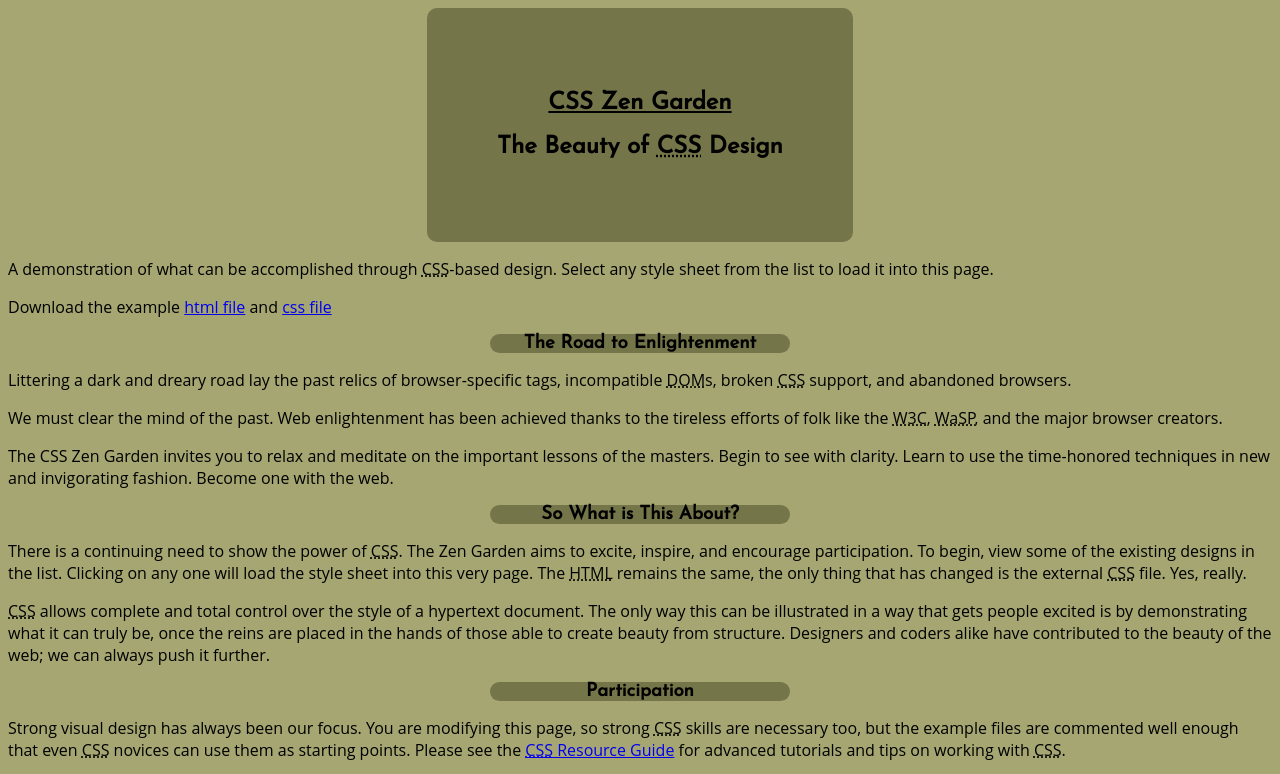
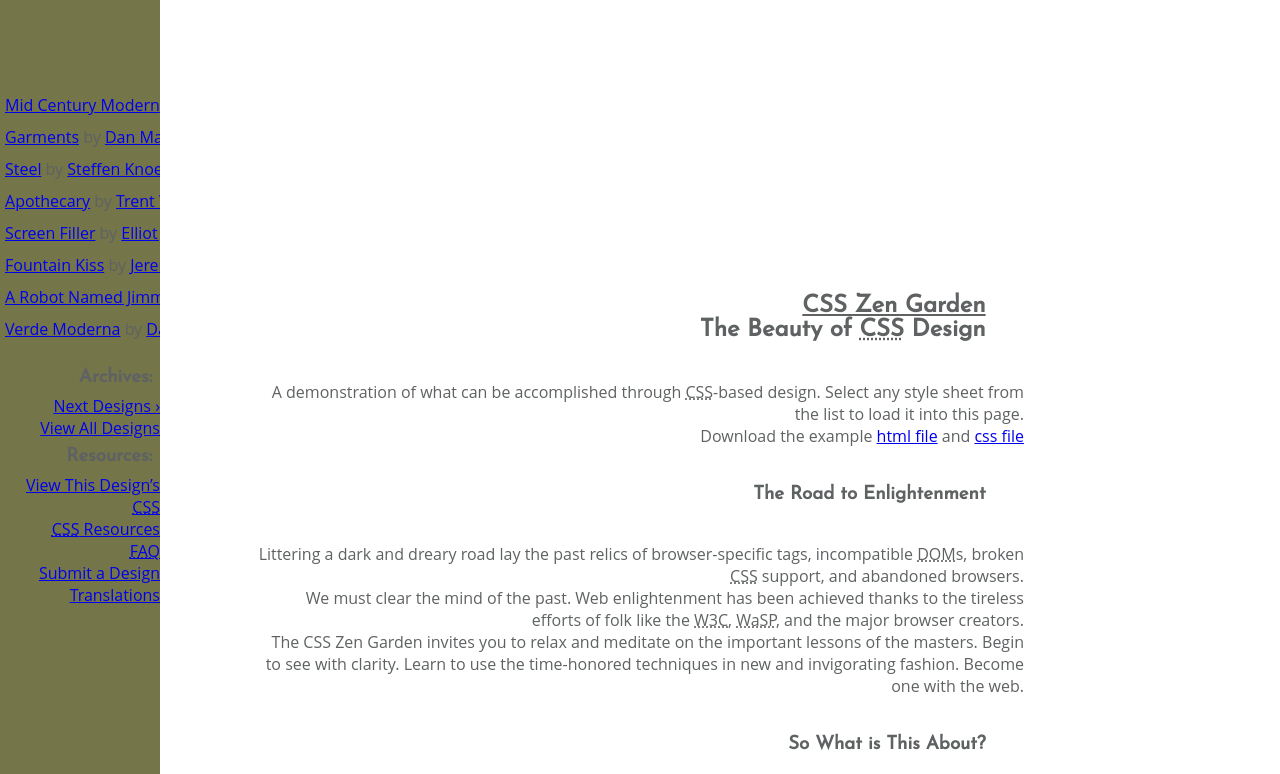
Before and after one commit to LeanneMK/zengarden, a plain HTML site: page index.html in a window 1280 px wide. Shown: the top 774 px of the page. Drawn offline with Linux system fonts and the light colour scheme.

Commit message:
Update style.css
This is the redesigned version of our work

```diff
--- a/css/style.css
+++ b/css/style.css
@@ -1,10 +1,21 @@
 
 
 @import url('https://fonts.googleapis.com/css?family=Josefin+Sans&display=swap');
-
+*{
+	margin:0;
+	padding:0;
+}
 body{
-	background-color:	#a5a671;
+	background-color: #e8ebf0;
+	background: linear-gradient(rgba(255,255,255,.8), rgba(255,255,255,.8)), url("../assets/zenGardenlogo.jpg");
+	background-repeat: no-repeat;
+	background-size: 70%;
+	background-attachment: fixed;
+	background-position: center;
 	font-family: 'Open Sans', sans-serif;
+	color: #5f6263;
+	text-align: right;
+	padding: 20%;
 }
 h1, h2, h3{
 	font-family: 'Josefin Sans', sans-serif;
@@ -13,24 +24,24 @@ h1{
 	text-decoration: underline;
 }
 h3{
-	text-align: center;
-	background-color: #747548;
-	border-radius: 10px;
-	width: 300px;
-	margin: auto;
+	text-align: right;
+	padding: 5%;
 }
 .sidebar{
-	position: relative;
-	width: 100%;
-	text-align: center;
+	height: 100%;
+	width: 160px; /* Set the width of the sidebar */
+	position: fixed; /* Fixed Sidebar (stay in place on scroll) */
+	z-index: 1; /* Stay on top */
+	top: 0; /* Stay at the top */
+	left: 0;
+	background-color: #747548;
+	overflow-x: hidden; /* Disable horizontal scroll */
+	padding-top: 20px;
 }
 
 header {
-	background-color: #747548;
-	text-align: center;
-	margin:auto;
-	border-radius: 10px;
-	width: 300px;
+	text-align: right;
+
 	padding: 5%;
 }
 
@@ -39,8 +50,8 @@ header {
 color: purple;
 }
 .design-selection {
-	background-color: #747548;
-	text-align: center;
+
+	text-align: left;
 	width: 500px;
 	padding-bottom: 15px;
 	margin: auto;
@@ -52,7 +63,7 @@ color: purple;
 	display: inline block;
 	padding: 5px;
 	margin-right: 50px;
-	text-align: center;
+	text-align: left;
 	text-decoration: none;
 }
 
```
